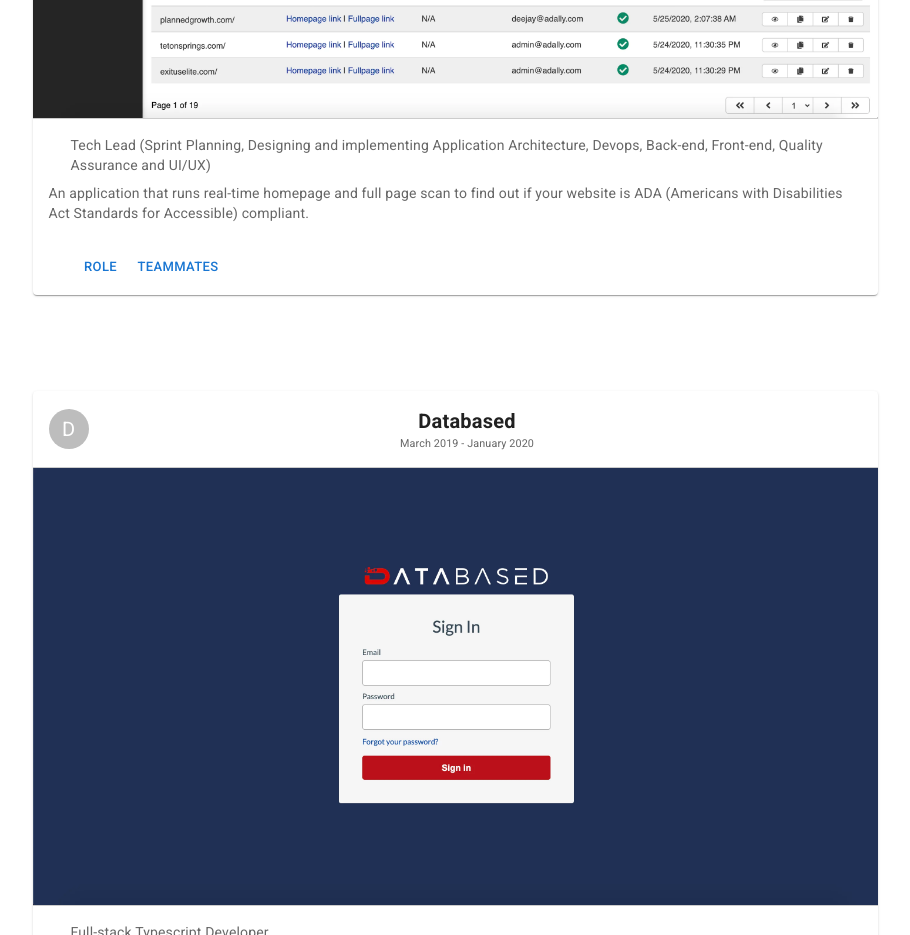
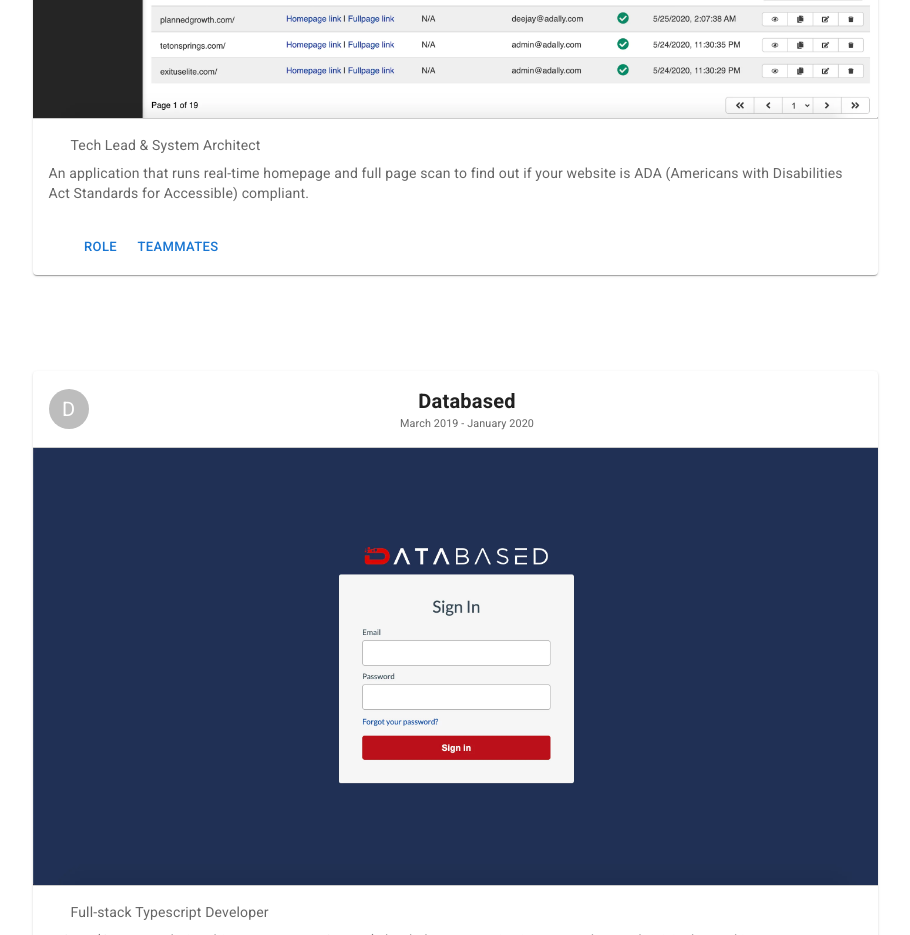
Before and after one commit to deejaygeroso/portfolio, a Next.js app: page / in a window 1280 px wide. Shown: the part 1240-2175 px from the top of the page, without its empty margins (185-1095 px from the left). Built offline with nearby package versions, Linux system fonts and the light colour scheme; some icons are missing; what @mui/material-nextjs would draw is missing.

Commit message:
Update adally position

```diff
--- a/src/data/projects.ts
+++ b/src/data/projects.ts
@@ -184,7 +184,7 @@ const projects: IProject[] = [
       },
     ],
     members: [
-      setMemberPosition(memberDeejayGeroso, 'Tech Lead'),
+      setMemberPosition(memberDeejayGeroso, 'Tech Lead & System Architect'),
       {
         linkedIn: '',
         name: 'Micah Uyeharam',
@@ -215,8 +215,7 @@ const projects: IProject[] = [
         webP: adally2WebP,
       },
     ],
-    position:
-      'Tech Lead (Sprint Planning, Designing and implementing Application Architecture, Devops, Back-end, Front-end, Quality Assurance and UI/UX)',
+    position: 'Tech Lead & System Architect',
     technology: [
       'AWS (Route53, ECS with Fargate, ECS with EC2 instance, S3 etc.)',
       'Gitlab CI/CD',
```
